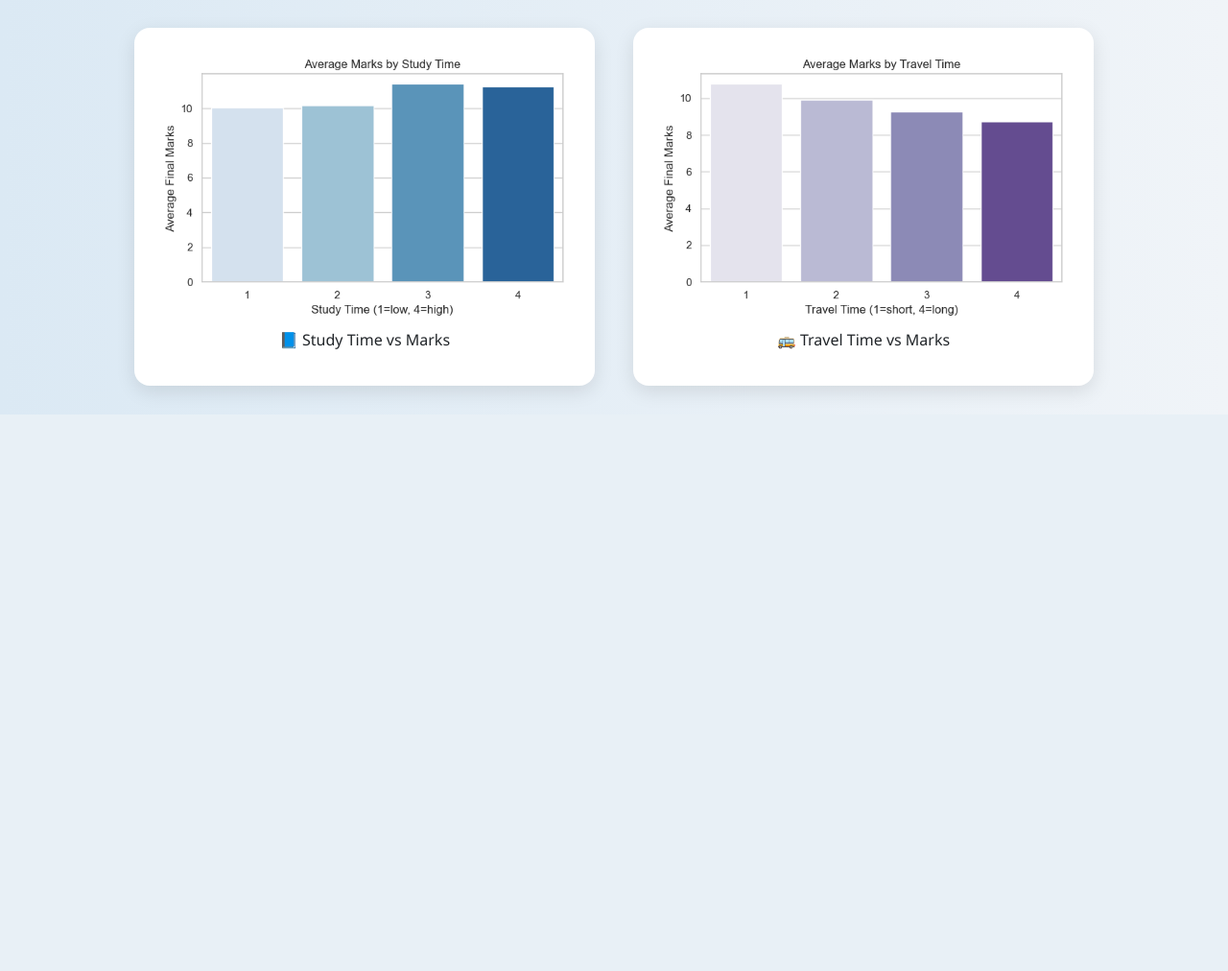
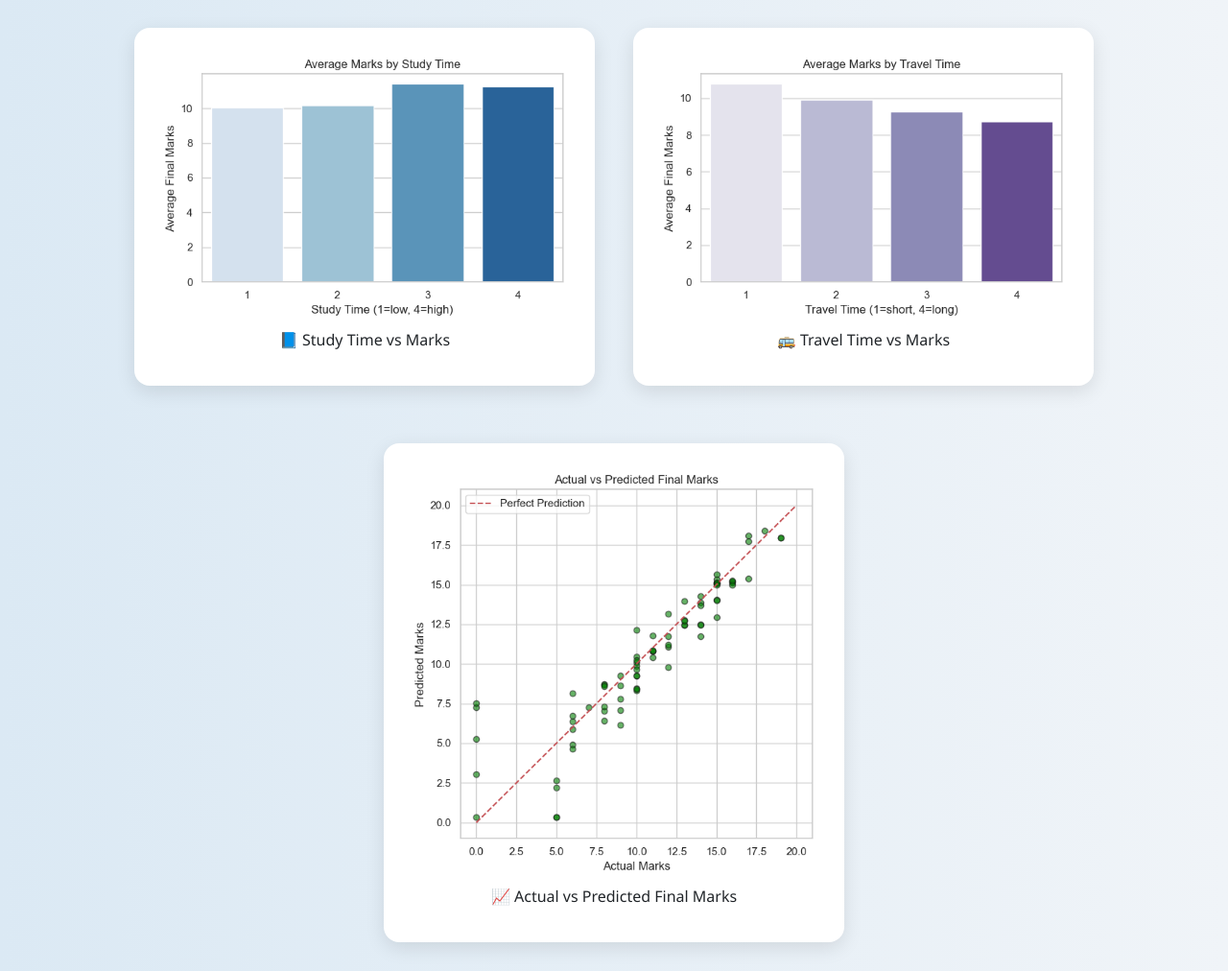
Before and after one commit to SR-005/GradeGaze, a Flask app: page / in a window 1280 px wide. Shown: the part 682-1694 px from the top of the page at 96% size. Before the commit the page ends 1114 px from the top, so only its background shows below. Run offline with Flask 3, Linux system fonts and the light colour scheme.

Commit message:
updated graphs on html

```diff
--- a/templates/index.html
+++ b/templates/index.html
@@ -52,7 +52,6 @@
     {% endif %}
 
     <h2 style="text-align:center;">📊 Visual Insights</h2>
-
     <div class="chart-row">
     <div class="chart-box">
         <img src="{{ url_for('static', filename='studytime_bar.png') }}" alt="Study Time vs Marks">
@@ -63,5 +62,12 @@
         <p>🚌 Travel Time vs Marks</p>
     </div>
     </div>
+
+    <div class="chart-row">
+    <div class="chart-box" style="width: 60%;">
+        <img src="{{ url_for('static', filename='actual_vs_predicted.png') }}" alt="Actual vs Predicted Marks">
+        <p>📈 Actual vs Predicted Final Marks</p>
+    </div>
+    </div>
 </body>
 </html>
```
Also changed, not shown: static/actual_vs_predicted.png (added). Lines whose indentation alone changed are shown as unchanged.
